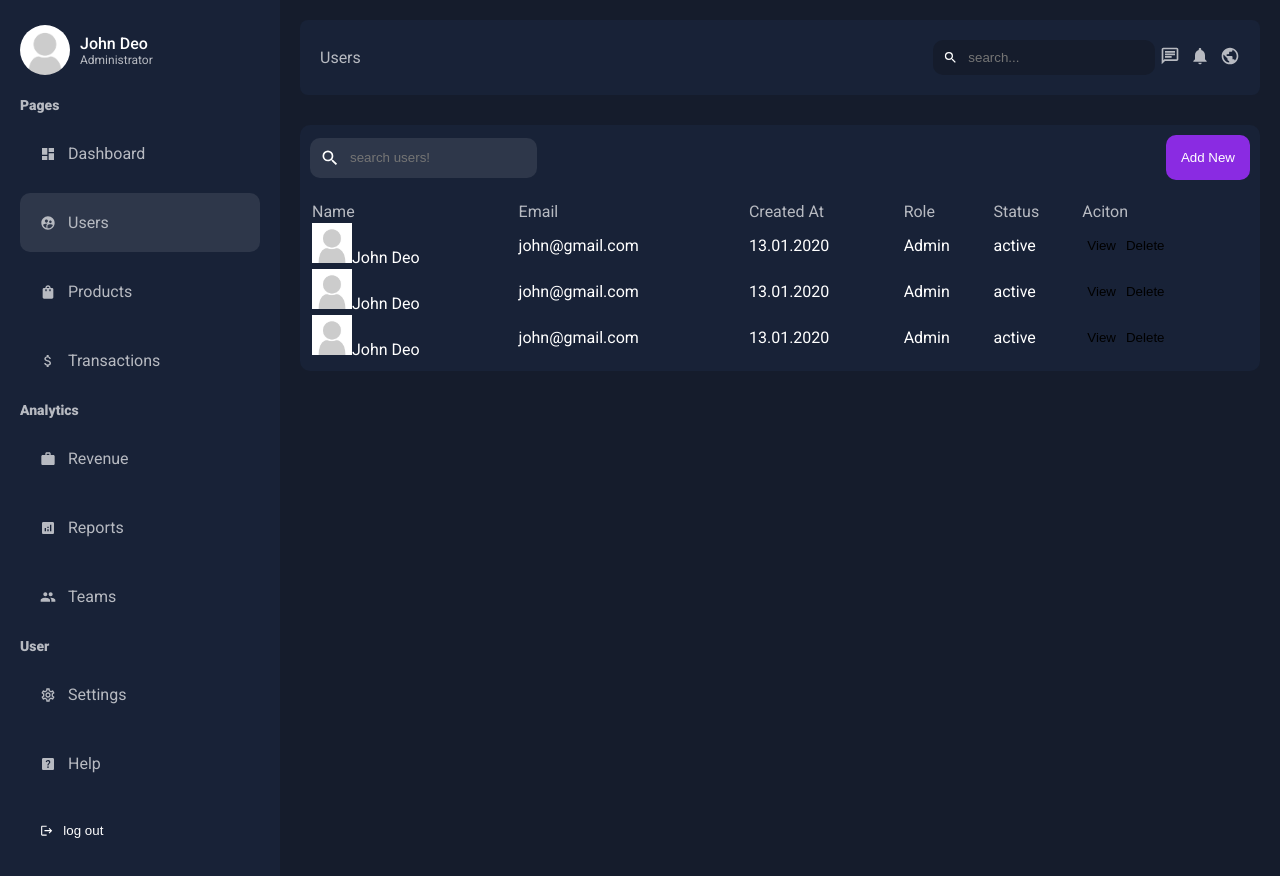
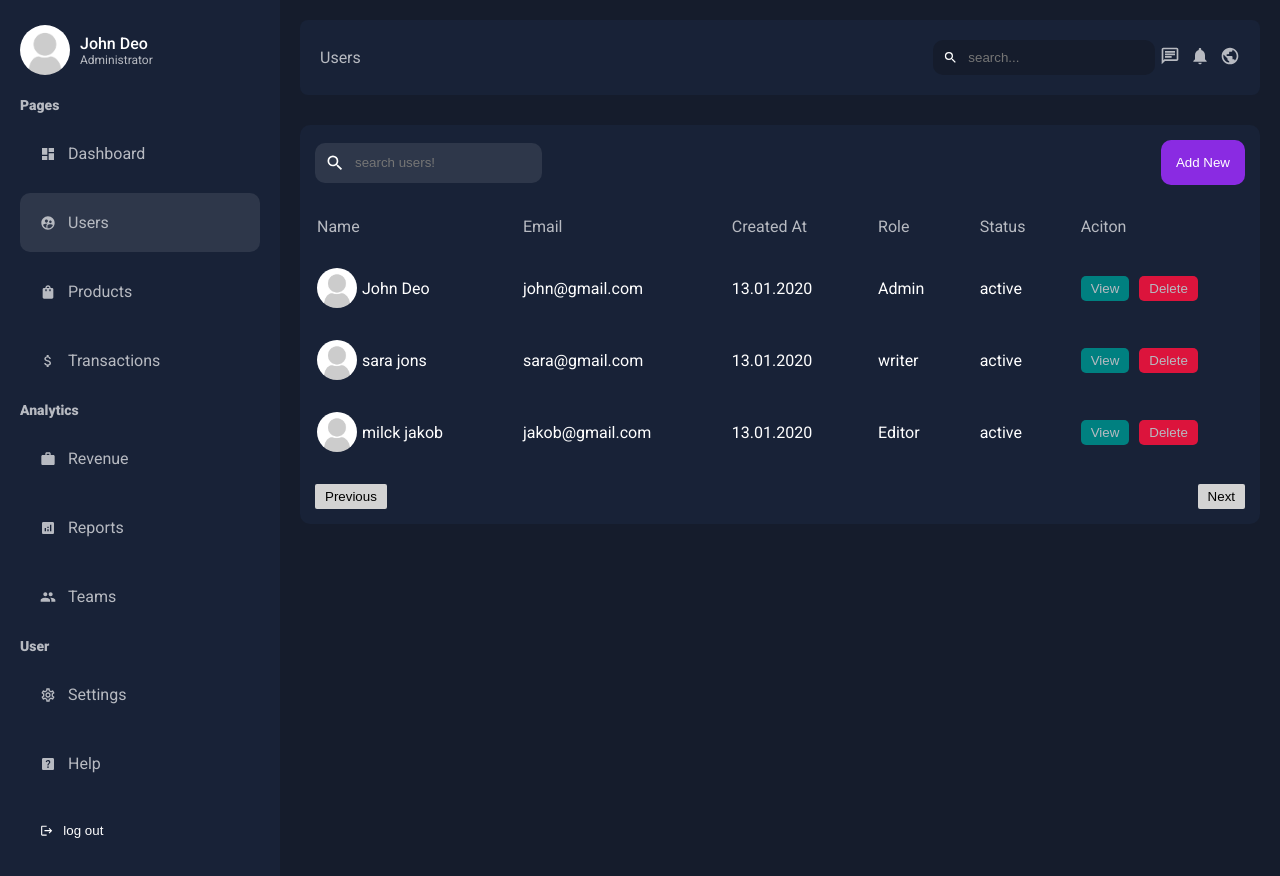
Before and after one commit to hjali7/admin-dashboard-next, a Next.js app in the folder admin-dashboard-next/: page /dashboard/users in a window 1280 px wide. Built offline with nearby package versions, Linux system fonts and the light colour scheme.

Commit message:
completed users section in dashboard

```diff
--- a/admin-dashboard-next/app/dashboard/users/page.jsx
+++ b/admin-dashboard-next/app/dashboard/users/page.jsx
@@ -3,6 +3,7 @@ import Image from 'next/image';
 
 import styles from '@/ui/dashboard/users/users.module.css';
 import Search from '@/ui/search/search';
+import Pagination from '@/ui/dashboard/pagination/pagination';
 
 export default function Users () {
     return (
@@ -37,56 +38,57 @@ export default function Users () {
                         <td>Admin</td>
                         <td>active</td>
                         <td>
+                            <div className={styles.buttons}>
                                 <Link href="/">
                                 <button type="button" className={`${styles.button} ${styles.view}`}>View</button>
                                 </Link>
-                            <Link href="/">
                                 <button type="button" className={`${styles.button} ${styles.delete}`}>Delete</button>
-                            </Link>
+                            </div>
                         </td>
                     </tr>
                     <tr>
                         <td>
                             <div className={styles.user}>
                                 <Image src="/assets/noavatar.png" alt='avatar' width={40} height={40}/>
-                                John Deo
+                                sara jons
                             </div>
                         </td>
-                        <td>john@gmail.com</td>
+                        <td>sara@gmail.com</td>
                         <td>13.01.2020</td>
-                        <td>Admin</td>
+                        <td>writer</td>
                         <td>active</td>
                         <td>
+                            <div className={styles.buttons}>
                                 <Link href="/">
                                 <button type="button" className={`${styles.button} ${styles.view}`}>View</button>
                                 </Link>
-                            <Link href="/">
                                 <button type="button" className={`${styles.button} ${styles.delete}`}>Delete</button>
-                            </Link>
+                            </div>
                         </td>
                     </tr>
                     <tr>
                         <td>
                             <div className={styles.user}>
                                 <Image src="/assets/noavatar.png" alt='avatar' width={40} height={40}/>
-                                John Deo
+                                milck jakob
                             </div>
                         </td>
-                        <td>john@gmail.com</td>
+                        <td>jakob@gmail.com</td>
                         <td>13.01.2020</td>
-                        <td>Admin</td>
+                        <td>Editor</td>
                         <td>active</td>
                         <td>
+                            <div className={styles.buttons}>
                                 <Link href="/">
                                 <button type="button" className={`${styles.button} ${styles.view}`}>View</button>
                                 </Link>
-                            <Link href="/">
                                 <button type="button" className={`${styles.button} ${styles.delete}`}>Delete</button>
-                            </Link>
+                            </div>
                         </td>
                     </tr>
                 </tbody>
             </table>
+            <Pagination />
         </div>
     );
 };
--- /dev/null
+++ b/admin-dashboard-next/app/ui/dashboard/pagination/pagination.jsx
@@ -0,0 +1,9 @@
+import styles from './pagination.module.css';
+export default function Pagination () {
+    return (
+        <div className={styles.container}>
+            <button disabled >Previous</button>
+            <button type="button">Next</button>
+        </div>
+    );
+};
--- /dev/null
+++ b/admin-dashboard-next/app/ui/dashboard/pagination/pagination.module.css
@@ -0,0 +1,21 @@
+.container {
+    width:100%;
+    display:flex;
+    align-items: center;
+    justify-content: space-between;
+    padding:15px;
+}
+
+.container button {
+    background-color: lightgray;
+    color:#000;
+    border: none;
+    outline: none;
+    border-radius: 2px;
+    padding:5px 10px;
+    cursor: pointer;
+}
+
+.container button:disabled {
+    cursor: not-allowed;
+}
--- a/admin-dashboard-next/app/ui/dashboard/users/users.module.css
+++ b/admin-dashboard-next/app/ui/dashboard/users/users.module.css
@@ -4,19 +4,26 @@
     border-radius: 10px;
 }
 
+.buttons {
+    display:flex;
+    gap:10px;
+}
+
 .button {
     outline:none;
     border:none;
-    border-radius:10px;
+    border-radius:5px;
     background-color: transparent;
-    padding:5px;
+    color:var(--textSoft);
+    padding:5px 10px;
+    cursor: pointer;
 }
 
 .top {
     display: flex;
     align-items:center;
     justify-content: space-between;
-    padding:10px;
+    padding:15px;
 }
 
 .topBtn {
@@ -30,16 +37,40 @@
 }
 
 .table {
-    padding:10px;
     width:100%;
+}
+
+.table td {
+    padding: 15px;
 }
 
 .table thead {
     text-transform: capitalize;
     color: var(--textSoft);
-
 }
 
 .table thead td:where(:hover , :focus , :focus-visible) {
     color:lightslategray;
 }
+
+.table tbody tr:where(:hover , :focus , :focus-visible) {
+    background-color:lightslategrey
+}
+
+.user {
+    display:flex;
+    align-items:center;
+    gap:5px;
+}
+
+.user img {
+    border-radius: 20px;
+}
+
+.view {
+    background-color: teal;
+}
+
+.delete {
+    background-color:crimson;
+}
```
Lines whose indentation alone changed are shown as unchanged.
